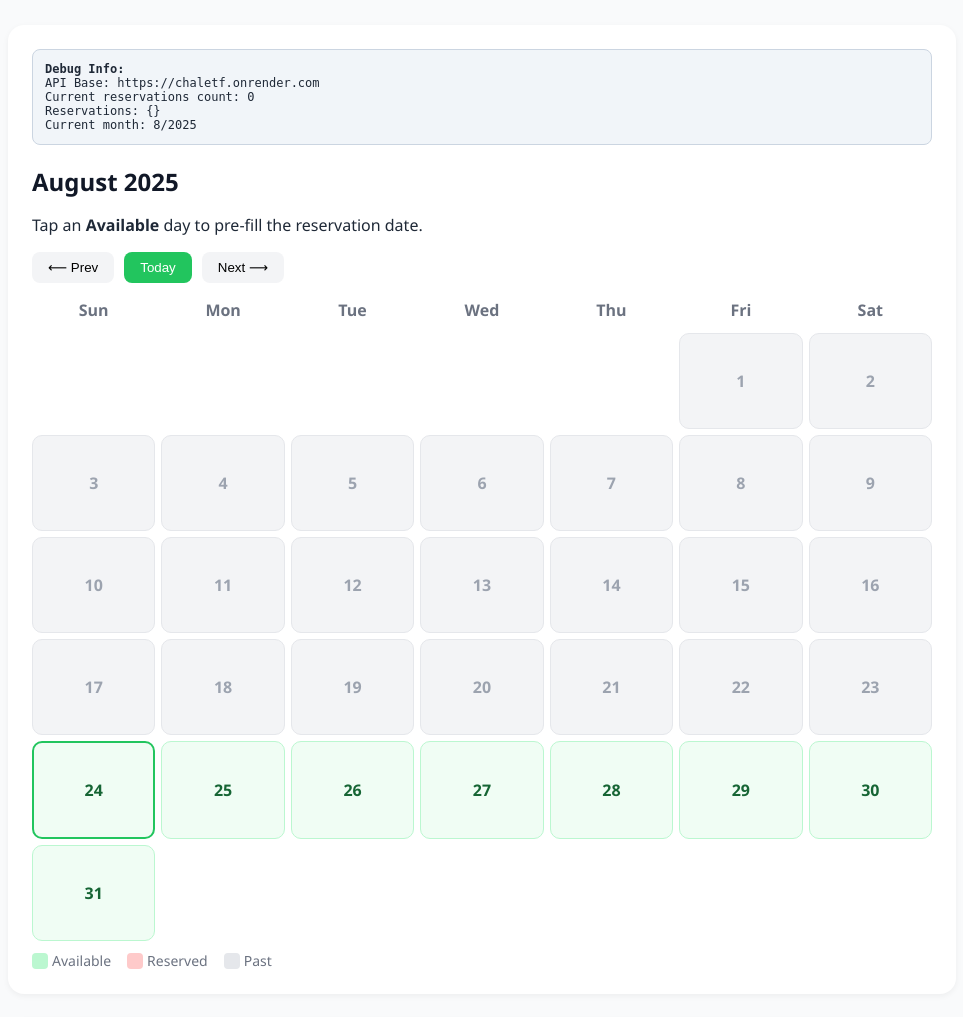
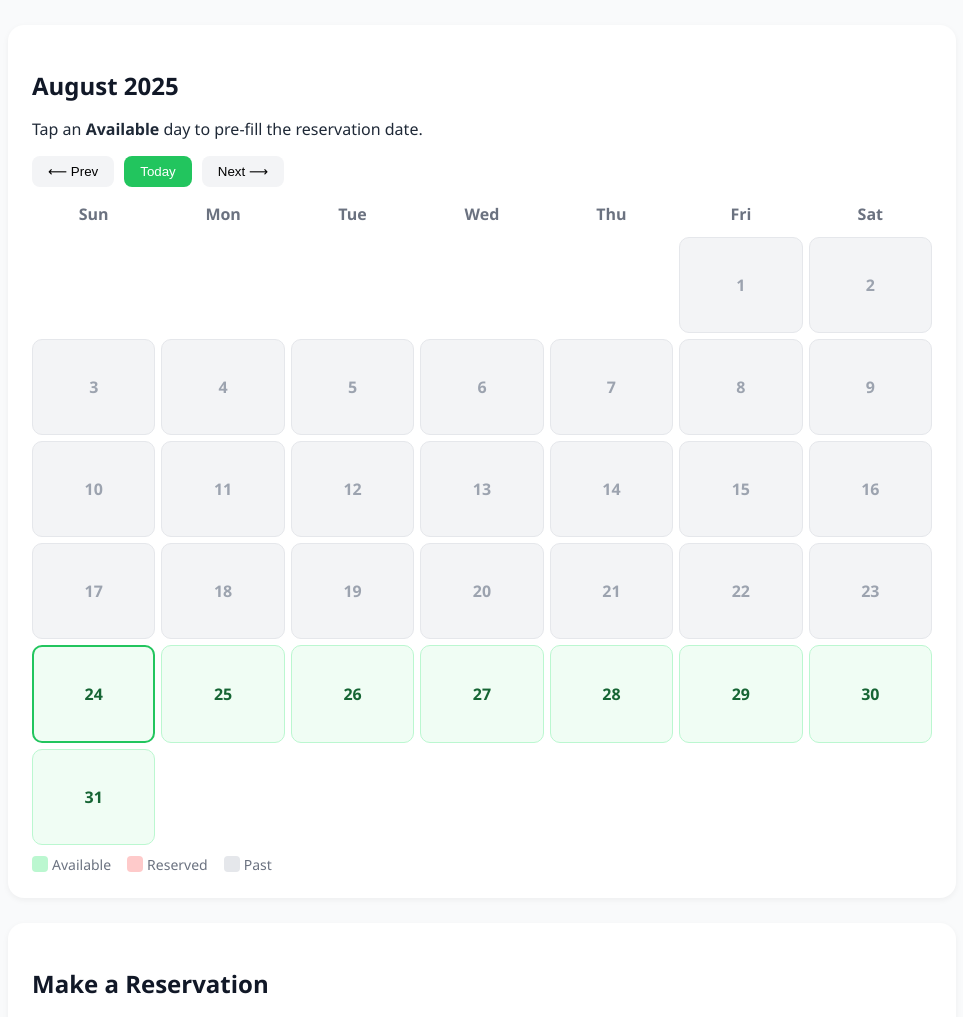
Before and after one commit to Abdullah-1719/ChaletF, a Flask app: page / in a window 1280 px wide. Shown: the part 112-1129 px from the top of the page, without its empty margins (158-1121 px from the left). Run offline with Flask 3, Linux system fonts and the light colour scheme.

Commit message:
Update chalet.html

```diff
--- a/templates/chalet.html
+++ b/templates/chalet.html
@@ -45,17 +45,6 @@
     h2 {
       margin-bottom: 12px;
       color: #111827;
-    }
-
-    /* Debug panel */
-    .debug-panel {
-      background: #f1f5f9;
-      border: 1px solid #cbd5e1;
-      border-radius: 8px;
-      padding: 12px;
-      margin-bottom: 20px;
-      font-family: monospace;
-      font-size: 12px;
     }
 
     /* ===== Calendar ===== */
@@ -129,6 +118,7 @@
       margin-top: 4px;
       font-size: 12px;
       color: #374151;
+      font-weight: 500;
     }
 
     /* ===== Buttons ===== */
@@ -228,10 +218,6 @@
   </header>
 
   <div class="container">
-    <div class="debug-panel" id="debugPanel">
-      <strong>Debug Info:</strong><br>
-      <div id="debugContent">Loading...</div>
-    </div>
     <h2 id="monthDisplay"></h2>
     <p>Tap an <strong>Available</strong> day to pre-fill the reservation date.</p>
     <div class="actions">
@@ -283,16 +269,6 @@
     let reservations = {};
     let current = new Date();
 
-    function updateDebug() {
-      const debugContent = document.getElementById('debugContent');
-      debugContent.innerHTML = `
-        API Base: ${API_BASE}<br>
-        Current reservations count: ${Object.keys(reservations).length}<br>
-        Reservations: ${JSON.stringify(reservations, null, 2)}<br>
-        Current month: ${current.getMonth() + 1}/${current.getFullYear()}
-      `;
-    }
-
     function showMessage(message, isError = false) {
       const messageDiv = document.getElementById('reservationMessage');
       messageDiv.className = isError ? 'error-message' : 'success-message';
@@ -305,28 +281,37 @@
 
     async function fetchReservations() {
       try {
-        console.log('Fetching reservations from:', `${API_BASE}/api/reservations`);
         const res = await fetch(`${API_BASE}/api/reservations`);
-
         if (!res.ok) {
           throw new Error(`HTTP ${res.status}: ${res.statusText}`);
         }
 
         const data = await res.json();
-        console.log('Fetched reservations:', data);
-        reservations = data;
-        updateDebug();
+
+        // Handle different possible response formats
+        if (Array.isArray(data)) {
+          // If it's an array, convert to object
+          reservations = {};
+          data.forEach(item => {
+            if (item.date && item.name) {
+              reservations[item.date] = { name: item.name };
+            }
+          });
+        } else if (typeof data === 'object') {
+          // If it's already an object, use it directly
+          reservations = data;
+        } else {
+          reservations = {};
+        }
+
       } catch (err) {
         console.error("API error fetching reservations:", err);
-        showMessage(`Error loading reservations: ${err.message}`, true);
         reservations = {};
-        updateDebug();
       }
     }
 
     async function createReservation(name, date) {
       try {
-        console.log('Creating reservation:', { name, date });
         const res = await fetch(`${API_BASE}/api/reservations`, {
           method: "POST",
           headers: { "Content-Type": "application/json" },
@@ -334,11 +319,15 @@
         });
 
         if (!res.ok) {
-          throw new Error(`HTTP ${res.status}: ${res.statusText}`);
+          const errorText = await res.text();
+          throw new Error(`HTTP ${res.status}: ${errorText}`);
         }
 
         const result = await res.json();
-        console.log('Create reservation response:', result);
+
+        // Immediately add the reservation to local state
+        reservations[date] = { name: name };
+
         return result;
       } catch (err) {
         console.error("Error creating reservation:", err);
@@ -348,10 +337,16 @@
 
     async function deleteReservation(date) {
       try {
-        const res = await fetch(`${API_BASE}/api/reservations/${date}`, { method: "DELETE" });
+        const res = await fetch(`${API_BASE}/api/reservations/${date}`, {
+          method: "DELETE"
+        });
         if (!res.ok) {
           throw new Error(`HTTP ${res.status}: ${res.statusText}`);
         }
+
+        // Remove from local state immediately
+        delete reservations[date];
+
         return res.json();
       } catch (err) {
         console.error("Error deleting reservation:", err);
@@ -376,9 +371,6 @@
     function ymd(d){ return `${d.getFullYear()}-${pad(d.getMonth()+1)}-${pad(d.getDate())}`; }
 
     function buildCalendar(date) {
-      console.log('Building calendar for:', date.getFullYear(), date.getMonth() + 1);
-      console.log('Current reservations:', reservations);
-
       const calendar = document.getElementById('calendar');
       const monthDisplay = document.getElementById('monthDisplay');
       calendar.innerHTML = '';
@@ -406,7 +398,8 @@
         calendar.appendChild(e);
       }
 
-      const today = new Date(); today.setHours(0,0,0,0);
+      const today = new Date();
+      today.setHours(0,0,0,0);
 
       for (let day = 1; day <= daysInMonth; day++) {
         const cell = document.createElement('div');
@@ -419,18 +412,15 @@
         const thisDate = new Date(year, month, day);
         const key = ymd(thisDate);
 
-        console.log(`Checking date ${key}:`, reservations[key]);
-
         if (thisDate < today) {
           cell.classList.add('past');
-        } else if (reservations[key]) {
+        } else if (reservations[key] && reservations[key].name) {
           cell.classList.add('booked');
           const nameEl = document.createElement('div');
           nameEl.className = 'resv-name';
           nameEl.textContent = reservations[key].name;
           cell.appendChild(nameEl);
           cell.title = `Reserved by: ${reservations[key].name}`;
-          console.log(`Date ${key} is booked by:`, reservations[key].name);
         } else {
           cell.classList.add('available');
           cell.addEventListener('click', () => {
@@ -442,19 +432,22 @@
         if (ymd(thisDate) === ymd(today)) cell.classList.add('today');
         calendar.appendChild(cell);
       }
-
-      updateDebug();
     }
 
     function renderSearchResults(list){
       const resultsDiv = document.getElementById('reservationResults');
-      if (!Object.keys(list).length) {
+      if (!list || !Object.keys(list).length) {
         resultsDiv.innerHTML = '<p style="color:#6b7280">No reservations found for this name.</p>';
         return;
       }
       let html = '';
       Object.entries(list).forEach(([dateString, reservation]) => {
-        const formatted = new Date(dateString).toLocaleDateString(undefined, { weekday:'long', year:'numeric', month:'long', day:'numeric' });
+        const formatted = new Date(dateString + 'T00:00:00').toLocaleDateString(undefined, {
+          weekday:'long',
+          year:'numeric',
+          month:'long',
+          day:'numeric'
+        });
         html += `
           <div class="reservation-item">
             <div><strong>Name:</strong> ${reservation.name}</div>
@@ -466,11 +459,13 @@
     }
 
     window.cancelReservation = async function(dateString){
-      if (!reservations[dateString]) return alert('Reservation not found.');
+      if (!reservations[dateString]) {
+        alert('Reservation not found.');
+        return;
+      }
       if (confirm('Cancel this reservation?')) {
         try {
           await deleteReservation(dateString);
-          await fetchReservations();
           buildCalendar(current);
           document.getElementById('reservationResults').innerHTML = '<p style="color:#16a34a">Reservation cancelled.</p>';
         } catch (err) {
@@ -480,7 +475,6 @@
     }
 
     document.addEventListener('DOMContentLoaded', async () => {
-      console.log('Page loaded, initializing...');
       await fetchReservations();
 
       const dateInput = document.getElementById('checkin');
@@ -510,8 +504,6 @@
         const name = form.name.value.trim();
         const checkin = form.checkin.value;
 
-        console.log('Form submitted:', { name, checkin });
-
         if (!name || !checkin) {
           showMessage('Please complete the form.', true);
           return;
@@ -524,15 +516,13 @@
 
         try {
           const resp = await createReservation(name, checkin);
-          console.log('Reservation created:', resp);
 
-          if (resp.error) {
+          if (resp && resp.error) {
             showMessage(resp.error, true);
             return;
           }
 
-          // Refresh reservations and rebuild calendar
-          await fetchReservations();
+          // Rebuild calendar immediately to show the new reservation
           buildCalendar(current);
           form.reset();
           showMessage('Reservation created successfully!');
@@ -549,8 +539,12 @@
           alert('Please enter a name to search.');
           return;
         }
-        const found = await searchReservations(q);
-        renderSearchResults(found);
+        try {
+          const found = await searchReservations(q);
+          renderSearchResults(found);
+        } catch (err) {
+          alert(`Search error: ${err.message}`);
+        }
       });
     });
   </script>
```
